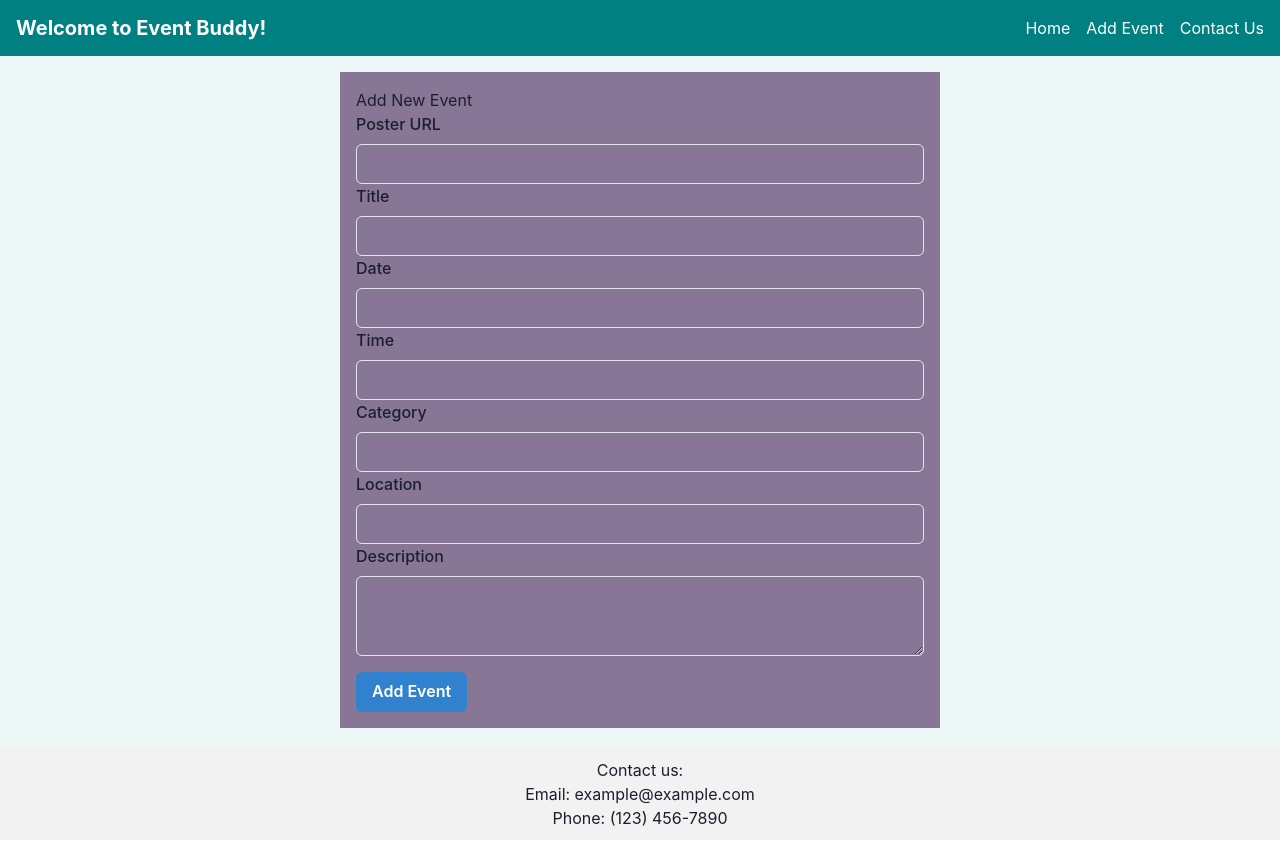
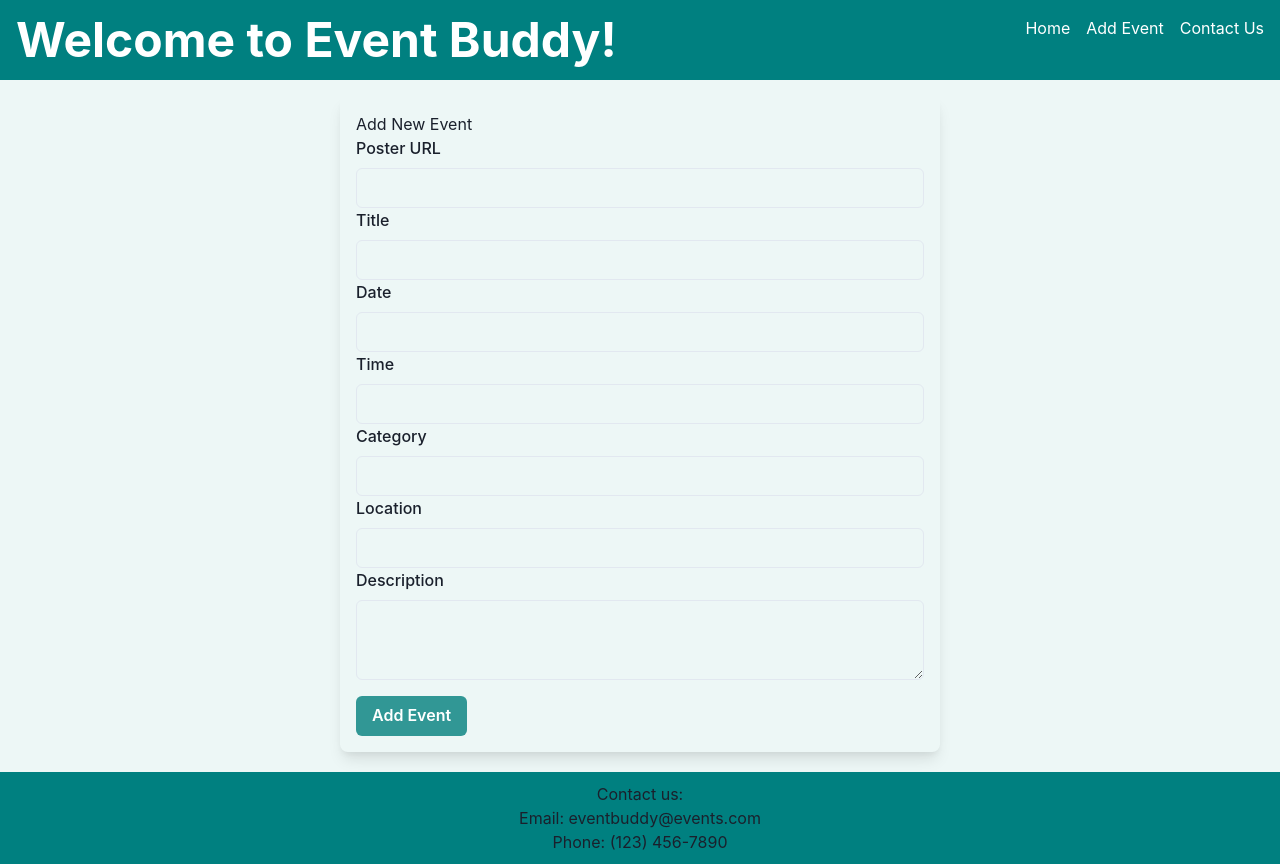
Before and after one commit to VERA-OBIERO/event-buddy, a React (Create React App) app: page /add-event in a window 1280 px wide. Before the commit the page ends 840 px from the top, so only its background shows below. Built offline with nearby package versions, Linux system fonts and the light colour scheme; data requests are answered from the project's data file.

Commit message:
update README

```diff
--- a/src/App.js
+++ b/src/App.js
@@ -1,5 +1,5 @@
 import React, { useState, useEffect } from 'react';
-import { ChakraProvider } from '@chakra-ui/react';
+import { ChakraProvider, extendTheme } from '@chakra-ui/react';
 import { BrowserRouter as Router, Route, Routes } from 'react-router-dom';
 import Header from './components/Header';
 import EventList from './components/EventList';
@@ -7,6 +7,25 @@ import AddEventForm from './components/AddEventForm';
 import Search from './components/Search';
 import EditEventForm from './components/EditEventForm';
 import Footer from './components/Footer';
+
+const theme = extendTheme({
+  fonts: {
+    heading: 'Poppins, sans-serif',
+    body: 'Poppins, sans-serif',
+  },
+  colors: {
+    primary: {
+      50: '#e6f7ff',
+      100: '#b3e0ff',
+      // Add more shades as needed
+    },
+    secondary: {
+      50: '#ffe6e6',
+      100: '#ff9999',
+      // Add more shades as needed
+    },
+  },
+});
 
 function App() {
   // state to store the list of events
--- a/src/components/AddEventForm.js
+++ b/src/components/AddEventForm.js
@@ -57,7 +57,7 @@ const AddEventForm = ({ onAddEvent }) => {
 
 
   return (
-    <Box p="4" maxW="600px" mx="auto" mt="4" bg="#877696">
+    <Box p="4" maxW="600px" mx="auto" mt="4" bg="primary.100" borderRadius="lg" boxShadow="lg">
       <h2>Add New Event</h2>
       <FormControl>
         <FormLabel>Poster URL</FormLabel>
@@ -87,7 +87,7 @@ const AddEventForm = ({ onAddEvent }) => {
         <FormLabel>Description</FormLabel>
         <Textarea name="description" value={newEvent.description} onChange={handleInputChange} />
       </FormControl>
-      <Button onClick={handleAddEvent} colorScheme="blue" mt="4">
+      <Button onClick={handleAddEvent} colorScheme="teal" mt="4" >
         Add Event
       </Button>
     </Box>
--- a/src/components/EditEventForm.js
+++ b/src/components/EditEventForm.js
@@ -27,26 +27,22 @@ const EditEventForm = ({ event, onEditEvent, onClose,setEvents }) => {
       },
       body: JSON.stringify(editedEvent),
     })
-    .then((response) => response.json())
+    .then((response) => {
+      if (!response.ok) {
+        throw new Error('Network response was not ok');
+      }
+      return response.json();
+    })
     .then((data) => {
       // Update the event in the parent component
       onEditEvent(data);
       // Close the edit form
       onClose();
-      // Check if setEvents is a function before calling it
-      if (typeof setEvents === 'function') {
-        setEvents((prevEvents) =>
-          prevEvents.map((e) => (e.id === data.id ? data : e))
-        );
-      } else {
-        console.error('setEvents is not a function');
-      }
     })
-      .catch((error) => {
-        console.error('Error editing event:', error);
-      });
-  };
-
+    .catch((error) => {
+      console.error('Error editing event:', error);
+    });
+};
   return (
     <Box>
       <FormControl>
--- a/src/components/EventList.js
+++ b/src/components/EventList.js
@@ -61,7 +61,7 @@ const EventList = ({ events, setEvents, onDeleteEvent }) => {
             <Text>Category: {event.category}</Text>
             <Text>Location: {event.location}</Text>
             <ButtonGroup spacing="2" mt="4">
-              <Button variant="solid" colorScheme="blue" onClick={openRSVPModal}>
+              <Button variant="solid" colorScheme="teal" onClick={openRSVPModal}>
                 RSVP
               </Button>
               <Button variant="solid" colorScheme="blue" onClick={() => openEditForm(event)}>
--- a/src/components/Footer.js
+++ b/src/components/Footer.js
@@ -3,9 +3,9 @@ import React from 'react';
 const Footer = () => {
   return (
     <div id='footer'>
-    <footer style={{ marginTop: '20px', textAlign: 'center', padding: '10px', backgroundColor: '#f2f2f2' }}>
+    <footer style={{ marginTop: '20px', textAlign: 'center', padding: '10px', backgroundColor: 'teal' }}>
       <p>Contact us:</p>
-      <p>Email: example@example.com</p>
+      <p>Email: eventbuddy@events.com</p>
       <p>Phone: (123) 456-7890</p>
     </footer>
     </div>
--- a/src/components/Header.js
+++ b/src/components/Header.js
@@ -7,7 +7,7 @@ const Header = () => {
     <Box bg="teal" p="4" color="white">
       <Flex>
         <Box>
-          <Heading size="md" fontWeight="bold">
+          <Heading size="2xl" fontWeight="bold">
             Welcome to Event Buddy!
           </Heading>
         </Box>
--- a/src/components/Search.js
+++ b/src/components/Search.js
@@ -28,8 +28,9 @@ const Search = ({ onSearch }) => {
         placeholder="Search events..."
         value={searchTerm}
         onChange={handleInputChange}
+        bg={'lightblue'}
       />
-      <Button onClick={handleSearch} colorScheme="blue" mt="2">
+      <Button onClick={handleSearch} colorScheme="teal" mt="2">
         Search
       </Button>
     </div>
```
Also changed, not shown: 1 other file (tests, documents, lock files or other folders).
